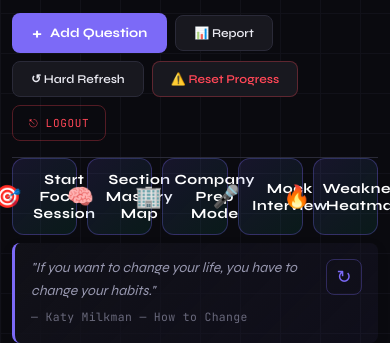
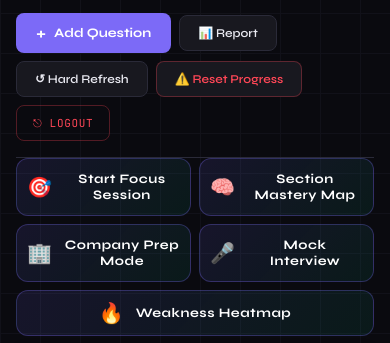
Before and after one commit to arindamparia/dsa-tracker, a website with bundled scripts: page public/index.html in a window 390 px wide. Shown: the part 107-450 px from the top of the page. Built offline with nearby package versions, Linux system fonts and the light colour scheme; files whose address does not match are found by name.

Commit message:
feat: improve responsive design for body, buttons, and controls in CSS files

```diff
--- a/public/css/base.css
+++ b/public/css/base.css
@@ -1,13 +1,14 @@
 /* ── RESET & BASE ── */
 * { box-sizing: border-box; margin: 0; padding: 0; }
-body { background: var(--bg); color: var(--text); font-family: 'Syne', sans-serif; min-height: 100vh; overflow-x: hidden; }
+html { overflow-x: hidden; }
+body { background: var(--bg); color: var(--text); font-family: 'Syne', sans-serif; min-height: 100vh; overflow-x: hidden; max-width: 100vw; }
 body::before {
   content: ''; position: fixed; inset: 0;
   background-image: linear-gradient(var(--border) 1px, transparent 1px), linear-gradient(90deg, var(--border) 1px, transparent 1px);
   background-size: 40px 40px; opacity: 0.25; pointer-events: none; z-index: 0;
   transform: translateZ(0); will-change: transform;
 }
-.wrapper { position: relative; z-index: 1; max-width: 1400px; margin: 0 auto; padding: 0 24px 80px; }
+.wrapper { position: relative; z-index: 1; max-width: 1400px; margin: 0 auto; padding: 0 24px 80px; overflow-x: clip; }
 
 /* ── KEYFRAMES ── */
 @keyframes blink       { 0%,100%{opacity:1} 50%{opacity:0.3} }
@@ -62,7 +63,7 @@ body::before {
 @media (max-width: 768px) {
   .form-grid { grid-template-columns: 1fr; }
   .form-grid .full { grid-column: 1; }
-  .wrapper { padding: 0 12px 60px; }
+  .wrapper { padding: 0 16px 60px; }
 }
 
 /* ── VIEW TRANSITIONS API ── */
--- a/public/css/buttons.css
+++ b/public/css/buttons.css
@@ -104,8 +104,8 @@
 }
 
 @media (max-width: 768px) {
-  .btn-feature { min-width: 0; padding: 12px 16px; }
-  .btn-feature .feature-text { font-size: 14px; }
-  .btn-feature .feature-icon { font-size: 22px; }
-  .study-tools-bar { gap: 10px; }
+  .btn-feature { flex: 1 1 calc(50% - 8px); min-width: 0; padding: 12px 10px; }
+  .btn-feature .feature-text { font-size: 13px; }
+  .btn-feature .feature-icon { font-size: 20px; }
+  .study-tools-bar { gap: 8px; }
 }
--- a/public/css/controls.css
+++ b/public/css/controls.css
@@ -57,7 +57,7 @@
 
 @media (max-width: 768px) {
   #toggle-sol, #toggle-notes { display: none !important; }
-  .controls { margin: 0 -12px; padding-left: 12px; padding-right: 12px; gap: 8px; }
+  .controls { margin: 0 -16px; padding-left: 16px; padding-right: 16px; gap: 8px; }
   .search-wrap { min-width: 0; }
   .filter-group { gap: 6px; }
   .filter-btn { padding: 8px 10px; font-size: 10px; }
```
